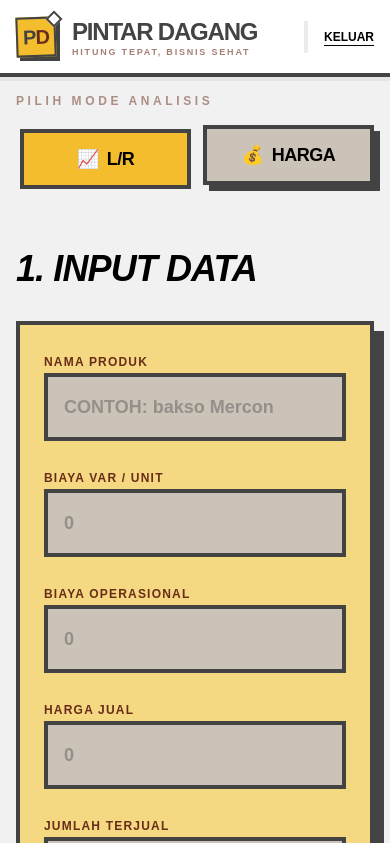
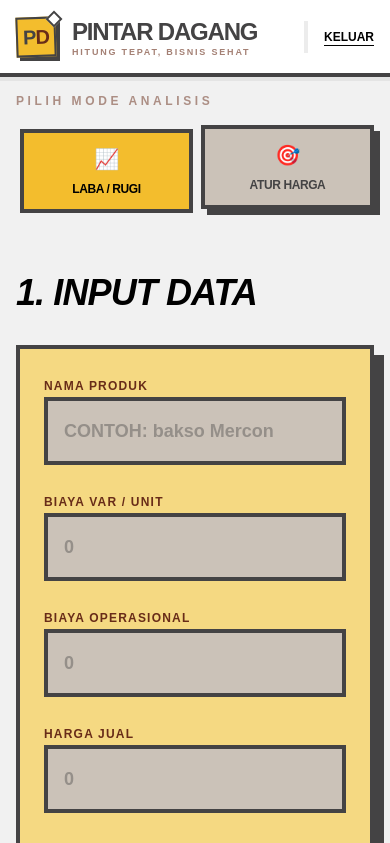
Before and after one commit to fitrifityanto/pintar-dagang, a Next.js app: page /calculator in a window 390 px wide. Shown: the top 843 px of the page. Built offline with nearby package versions, Linux system fonts and the light colour scheme.

Commit message:
ui: redesign ModeSelector for better mobile UX and visual hierarchy (#3)

```diff
--- a/components/ModeSelector.tsx
+++ b/components/ModeSelector.tsx
@@ -5,34 +5,46 @@ type Props = {
 };
 
 export default function ModeSelector({ active, onChange }: Props) {
-  const btnClass = (mode: string) => `
-    flex-1 py-3 px-4 font-black text-lg uppercase tracking-tight
-    border-4 border-outer-space transition-all duration-100
-    ${
-      active === mode
-        ? "bg-saffron translate-x-1 translate-y-1 shadow-none"
-        : "bg-pale-silver hover:bg-buff shadow-[6px_6px_0px_0px_var(--color-outer-space)] active:translate-x-0.5 active:translate-y-0.5"
-    }
+  // Base style dengan penambahan cursor-pointer dan transition properties
+  const baseStyle = `
+    flex-1 border-4 border-outer-space p-3
+    transition-all duration-200 ease-in-out
+    font-black uppercase tracking-tight
+    cursor-pointer select-none
+    flex flex-col items-center justify-center gap-2
   `;
 
   return (
-    <div className="flex gap-4 mb-10">
+    <div className="grid grid-cols-2 gap-3 mb-8 sm:gap-6">
+      {/* Tombol Laba / Rugi */}
       <button
         onClick={() => onChange("profit-loss")}
-        className={btnClass("profit-loss")}
+        className={`${baseStyle} ${
+          active === "profit-loss"
+            ? "bg-saffron translate-x-1 translate-y-1 shadow-none"
+            : "bg-pale-silver hover:bg-buff hover:-translate-y-1 hover:-translate-x-1 shadow-[6px_6px_0px_0px_var(--color-outer-space)] active:translate-x-0 active:translate-y-0"
+        }`}
       >
-        <span className="flex items-center justify-center gap-2">
-          📈 <span className="hidden sm:inline">Laba / Rugi</span>
-          <span className="sm:hidden">L/R</span>
+        <span className="text-xl">📈</span>
+        <span className="text-xs sm:text-lg">LABA / RUGI</span>
+        <span className="text-[10px] hidden sm:block opacity-60 uppercase">
+          Analisis Keuangan
         </span>
       </button>
+
+      {/* Tombol Atur Harga */}
       <button
         onClick={() => onChange("pricing")}
-        className={btnClass("pricing")}
+        className={`${baseStyle} ${
+          active === "pricing"
+            ? "bg-weldon text-white translate-x-1 translate-y-1 shadow-none"
+            : "bg-pale-silver hover:bg-buff hover:-translate-y-1 hover:-translate-x-1 shadow-[6px_6px_0px_0px_var(--color-outer-space)] text-outer-space active:translate-x-0 active:translate-y-0"
+        }`}
       >
-        <span className="flex items-center justify-center gap-2">
-          💰 <span className="hidden sm:inline">Penentu Harga</span>
-          <span className="sm:hidden">Harga</span>
+        <span className="text-xl">🎯</span>
+        <span className="text-xs sm:text-lg">ATUR HARGA</span>
+        <span className="text-[10px] hidden sm:block opacity-60 uppercase">
+          Strategi Jual
         </span>
       </button>
     </div>
```
